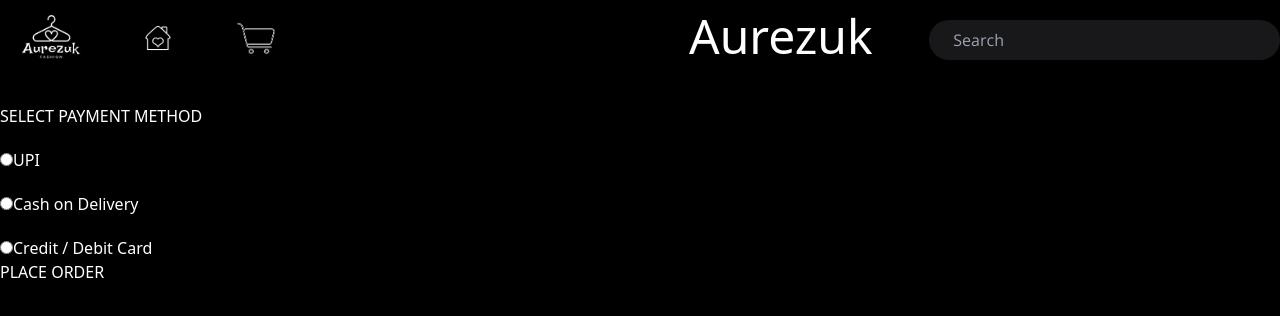
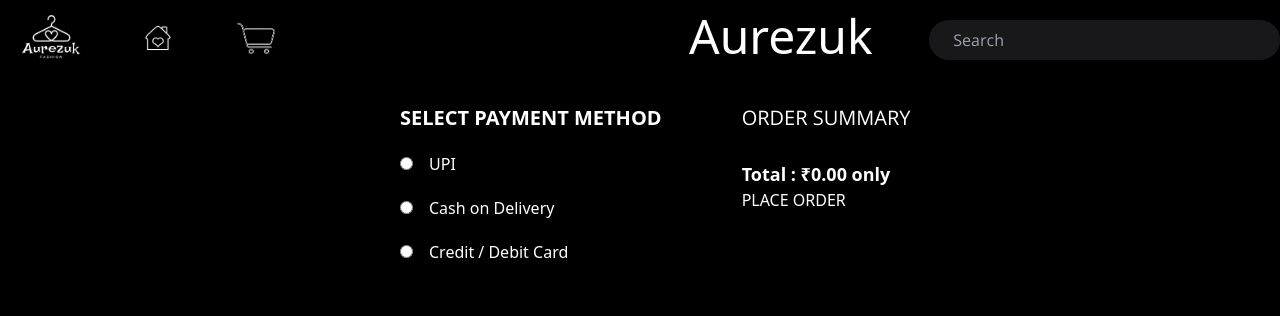
Before and after one commit to rashakp17/First-E-Commerce, a React (Vite) app: page /payment in a window 1280 px wide. Shown: the top 316 px of the page. Built offline with nearby package versions, Linux system fonts and the light colour scheme; a web font is replaced by a local one.

Commit message:
added flex

```diff
--- a/src/pages/Payment.jsx
+++ b/src/pages/Payment.jsx
@@ -1,4 +1,5 @@
 import React, { useState } from 'react';
+import OrderSummary from '../Component/OrderSummary';
 
 const Payment = () => {
   const [selectedPaymentMethod, setSelectedPaymentMethod] = useState('');
@@ -9,10 +10,10 @@
     alert(`You have selevted ${selectedPaymentMethod} as your payment method`)
   }
   return (
-    <div>
-      /kjkskjsjkhidshihgit
-      <div className='flex flex-col gap-5'>
-        <h2 className='text-white'>SELECT PAYMENT METHOD</h2>
+    <div className='ml-[400px] flex flex-row gap-20 w-[800px]'>
+
+      <div className='flex flex-col gap-5 '>
+        <h2 className='text-white text-xl font-semibold mt-6'>SELECT PAYMENT METHOD</h2>
           <label>
           <input
           type='radio'
@@ -20,7 +21,7 @@
           value='UPI'
           checked={selectedPaymentMethod === 'UPI'}
           onChange={handlePaymentMethodChange}
-          className='text-white'
+          className='text-white mr-4'
           />
           <span className='text-white'>UPI</span>
         </label>
@@ -31,7 +32,7 @@
           value='Cash on Delivery'
           checked={selectedPaymentMethod === 'Cash on Delivery'}
           onChange={handlePaymentMethodChange}
-          className='text-white'
+          className='text-white mr-4'
           />
           <span className='text-white'>Cash on Delivery</span>
         </label>
@@ -42,17 +43,21 @@
           value={'Card Payment'}
           checked={selectedPaymentMethod === 'Card Payment'}
           onChange={handlePaymentMethodChange}
-          className='text-white'
+          className='text-white mr-4'
           />
           <span className='text-white'>Credit / Debit Card</span>
         </label>
       </div>
-      <button
-      onClick={handleSubmit}
-      className='text-white'
-      >
-        PLACE ORDER
-      </button>
+      <div className='mt-6'>
+        <OrderSummary/>
+        <button
+        onClick={handleSubmit}
+        className='text-white '
+        >
+         PLACE ORDER
+        </button>
+      </div>
+
 
     </div>
   );
```
